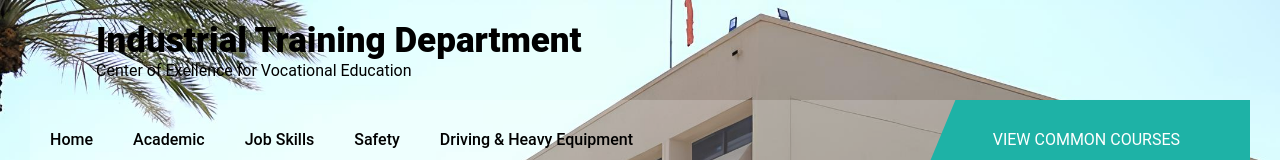
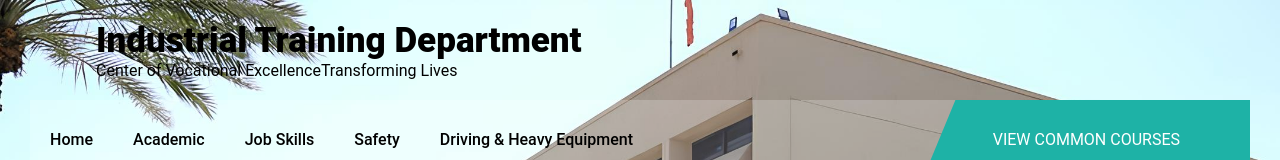
Before and after one commit to aristotleinigo9/my-app, a React (Create React App) app: page / in a window 1280 px wide. Shown: the top 160 px of the page. Built offline with nearby package versions, Linux system fonts and the light colour scheme; a web font is replaced by a local one.

Commit message:
Update Head.jsx

```diff
--- a/src/components/common/header/Head.jsx
+++ b/src/components/common/header/Head.jsx
@@ -7,7 +7,8 @@ const Head = () => {
         <div className='container flexSB'>
           <div className='logo'>
             <h1>Industrial Training Department</h1>
-            <span>Center of Exellence for Vocational Education</span>
+            <span>Center of Vocational Excellence</span>
+            <span>Transforming Lives</span>
           </div>
         </div>
       </section>
```
